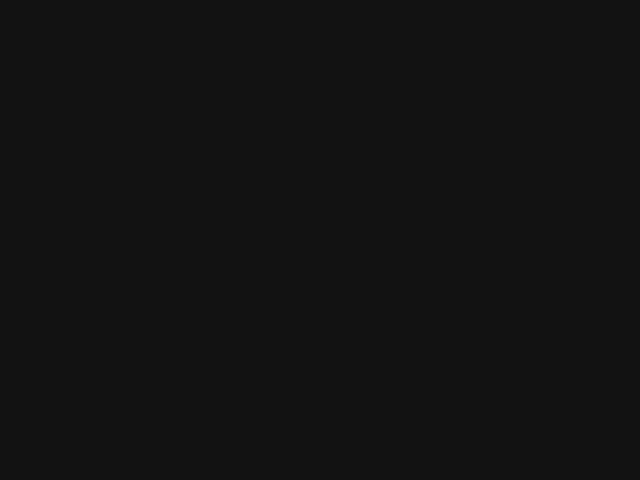
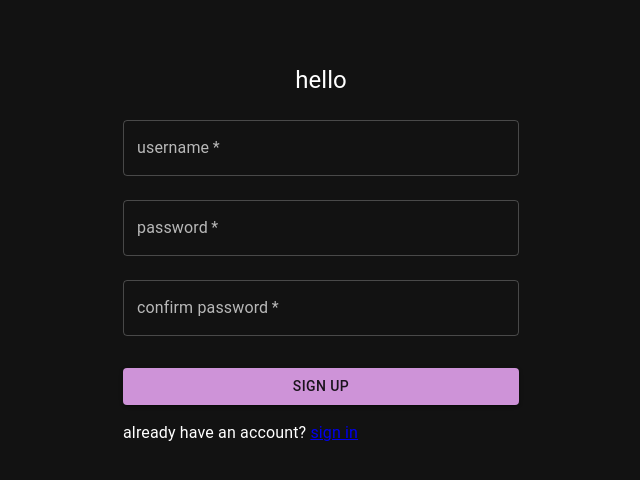
Before and after one commit to mvte/mc-dash, a React (Create React App) app in the folder client/: page /signup in a window 1280 px wide. Before the commit this address had no page. Shown: the top 480 px of the page, without its empty margins (319-959 px from the left). Built offline with nearby package versions, Linux system fonts and the light colour scheme.

Commit message:
create sign up page

```diff
--- a/client/src/App.js
+++ b/client/src/App.js
@@ -1,5 +1,6 @@
 import { Routes, Route } from 'react-router-dom';
 import SignIn from './pages/SignIn';
+import SignUp from './pages/SignUp';
 import Dashboard from './pages/Dashboard';
 import Layout from './components/Layout';
 import { createTheme, ThemeProvider } from '@mui/material/styles';
@@ -19,6 +20,7 @@ function App() {
         <CssBaseline />
         <Routes>
           <Route path="/"  element={<SignIn />}/>
+          <Route path="/signup" element={<SignUp />} />
           <Route path="/home" element={<Layout />}>
             <Route index element={<Dashboard />} />
           </Route>
--- /dev/null
+++ b/client/src/pages/SignUp/index.js
@@ -0,0 +1,153 @@
+import { useNavigate } from 'react-router-dom';
+import { useState } from 'react';
+import axios from 'axios';
+import { Button, CssBaseline, TextField, Box, Typography, Container, Snackbar, Alert } from '@mui/material';
+
+const SignUp = (props) => {
+    const navigate = useNavigate();
+    const [snackbar, setSnackbar] = useState({
+        open: false,
+        message: ''
+    });
+
+    async function handleSubmit(event) {
+        event.preventDefault();
+        const data = new FormData(event.currentTarget);
+
+        const username = data.get('username');
+        const password = data.get('password');
+        const confirmPassword = data.get('confirmPassword');
+
+        if(verifyUserNameReqs(username) && verifyPasswordReqs(password, confirmPassword)) {
+            try {
+                const response = await axios.post('api/register', {
+                    username: username,
+                    password: password
+                }, {
+                    headers: {
+                        'Content-Type': 'application/json',
+                    },
+                });
+
+                const data = response.data;
+
+                if (data.ok) {
+                    localStorage.setItem('token', data.token);
+                    navigate('/home');
+                } else {
+                    setSnackbar({
+                        open: true,
+                        message: data.error,
+                    })
+                }
+            } catch (error) {
+                console.error(error);
+            }
+        }
+    }
+
+    function verifyPasswordReqs(password, confirmPassword) {
+        //password must be greater than 8 characters long
+        if(password.length < 8) {
+            setSnackbar({
+                open: true,
+                message: 'password must be at least 8 characters long'
+            });
+            return false;
+        }
+        if(password !== confirmPassword) {
+            setSnackbar({
+                open: true,
+                message: 'passwords do not match'
+            });
+            return false;
+        }
+
+        return true;
+    }
+
+    function verifyUserNameReqs(username) {
+        if(username.length < 3) {
+            setSnackbar({
+                open: true,
+                message: 'username must be at least 3 characters long'
+            });
+            return false;
+        }
+
+        return true;
+    }
+
+    return (<>
+        <Container component="main" maxWidth="xs">
+            <CssBaseline />
+            <Box
+                sx={{
+                    marginTop: 8,
+                    display: 'flex',
+                    flexDirection: 'column',
+                    alignItems: 'center',
+                }}
+            >
+                <Typography component="h1" variant="h5">
+                    hello
+                </Typography>
+                <Box component="form" onSubmit={handleSubmit} noValidate sx={{ mt: 1 }}>
+                    <TextField
+                        margin="normal"
+                        required
+                        fullWidth
+                        id="username"
+                        label="username"
+                        name="username"
+                    />
+                    <TextField
+                        margin="normal"
+                        required
+                        fullWidth
+                        name="password"
+                        label="password"
+                        type="password"
+                        id="password"
+                    />
+                    <TextField
+                        margin="normal"
+                        required
+                        fullWidth
+                        name="confirmPassword"
+                        label="confirm password"
+                        type="password"
+                        id="password"
+                    />
+                    <Button
+                        type="submit"
+                        fullWidth
+                        variant="contained"
+                        color="secondary"
+                        sx={{ mt: 3, mb: 2 }}
+                    >
+                        Sign Up
+                    </Button>
+                    <Typography component="p" variant="p">
+                        already have an account? <a href="/">sign in</a>
+                    </Typography>
+                </Box>
+            </Box>
+        </Container>
+        <Snackbar
+            anchorOrigin={{
+                vertical: 'top',
+                horizontal: 'center',
+            }}
+            open={snackbar.open}
+            autoHideDuration={6000}
+            onClose={() => setSnackbar({open: false, message: ''})}
+        >
+            <Alert onClose={() => setSnackbar({open: false, message: ''})} severity="error" sx={{ width: '100%' }}>
+                {snackbar.message}
+            </Alert>
+        </Snackbar>
+    </>);
+}
+
+export default SignUp;
```
